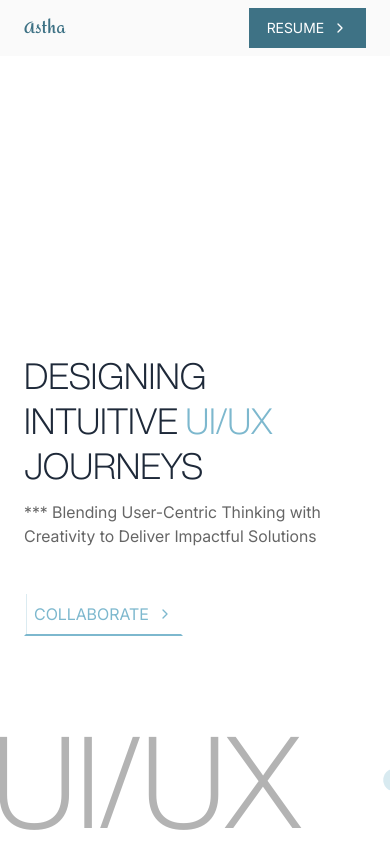
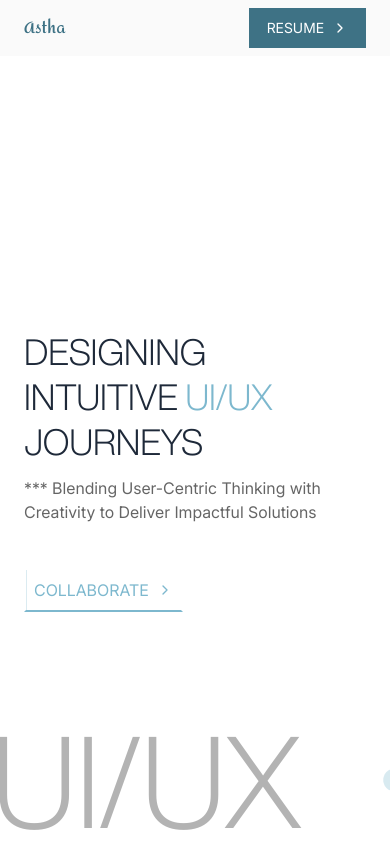
Before and after one commit to WebWithAstha/astha, a React (Vite) app: page / in a window 390 px wide. Shown: the top 842 px of the page. Built offline with nearby package versions, Linux system fonts and the light colour scheme.

Commit message:
gap fixed

```diff
--- a/src/App.jsx
+++ b/src/App.jsx
@@ -14,7 +14,7 @@ const App = () => {
         <Nav />
         <main className=" w-full overflow-hidden  max-w-[1600px]">
           <Hero />
-          <div className="w-full flex flex-col lg:gap-36 md:gap-16 lg:pt-40 pt-16 border-x border-zinc-300  lg:px-40 md:px-16 px-6">
+          <div className="w-full flex flex-col lg:gap-36 md:gap-16 gap-10 lg:pt-40 pt-16 border-x border-zinc-300  lg:px-40 md:px-16 px-6">
             <CaseStudy />
             <Projects />
             <Cta />
--- a/src/components/common/projectCard.jsx
+++ b/src/components/common/projectCard.jsx
@@ -3,7 +3,7 @@ import Button from './button'
 
 const ProjectCard = ({ card, index }) => {
   return (
-    <div className={`${index % 2 != 0 ? 'lg:flex-row-reverse' : ''} flex lg:flex-row flex-col-reverse  group  lg:gap-20 md:gap-10 gap-6 items-center`}>
+    <div className={`${index % 2 != 0 ? 'lg:flex-row-reverse' : ''} flex lg:flex-row flex-col-reverse  group border-b lg:border-0 pb-16 border-zinc-300 lg:pb-0  lg:gap-20 md:gap-10 gap-6 items-center`}>
       <div className='flex flex-col gap-2'>
         <h1 className='text-7xl opacity-40 mb-2 font-helvetica-light'>{card.step}</h1>
         <h1 className='font-semibold font-sans md:text-2xl lg:text-md mb-2 uppercase'>{card.niche}</h1>
--- a/src/components/home/hero.jsx
+++ b/src/components/home/hero.jsx
@@ -7,7 +7,7 @@ import hero from '../../assets/model.png'
 const Hero = () => {
   return (
     <div className='w-full lg:min-h-screen lg:mb-20 h-screen md:gap-20 gap-20  md:pb-20 flex md:justify-between justify-end pt-16 flex-col'>
-        <div className="lg:w-[65%] md:w-[88%] lg:mt-20 md:mt-40 flex flex-col  gap-3 lg:px-40 md:px-16 px-6">
+        <div className="lg:w-[65%] md:w-[88%] lg:mt-20 md:mt-40 w-[90%] mb-6 md:mb-0 lg:mb-0 flex flex-col  gap-3 lg:px-40 md:px-16 px-6">
             <PrimaryHeading
             highlightText='UI/UX'
             >
--- a/src/components/home/projects.jsx
+++ b/src/components/home/projects.jsx
@@ -15,7 +15,7 @@ const Projects = () => {
             {/* <div className="mt-6 opacity-80">
 
         </div> */}
-            <div className="flex flex-col lg:gap-40 md:gap-20 gap-12">
+            <div className="flex flex-col lg:gap-40 md:gap-20 gap-16">
                 {projects.map((step, i) => (
                     <ProjectCard key={i} index={i} card={step} />
                 ))}
```
